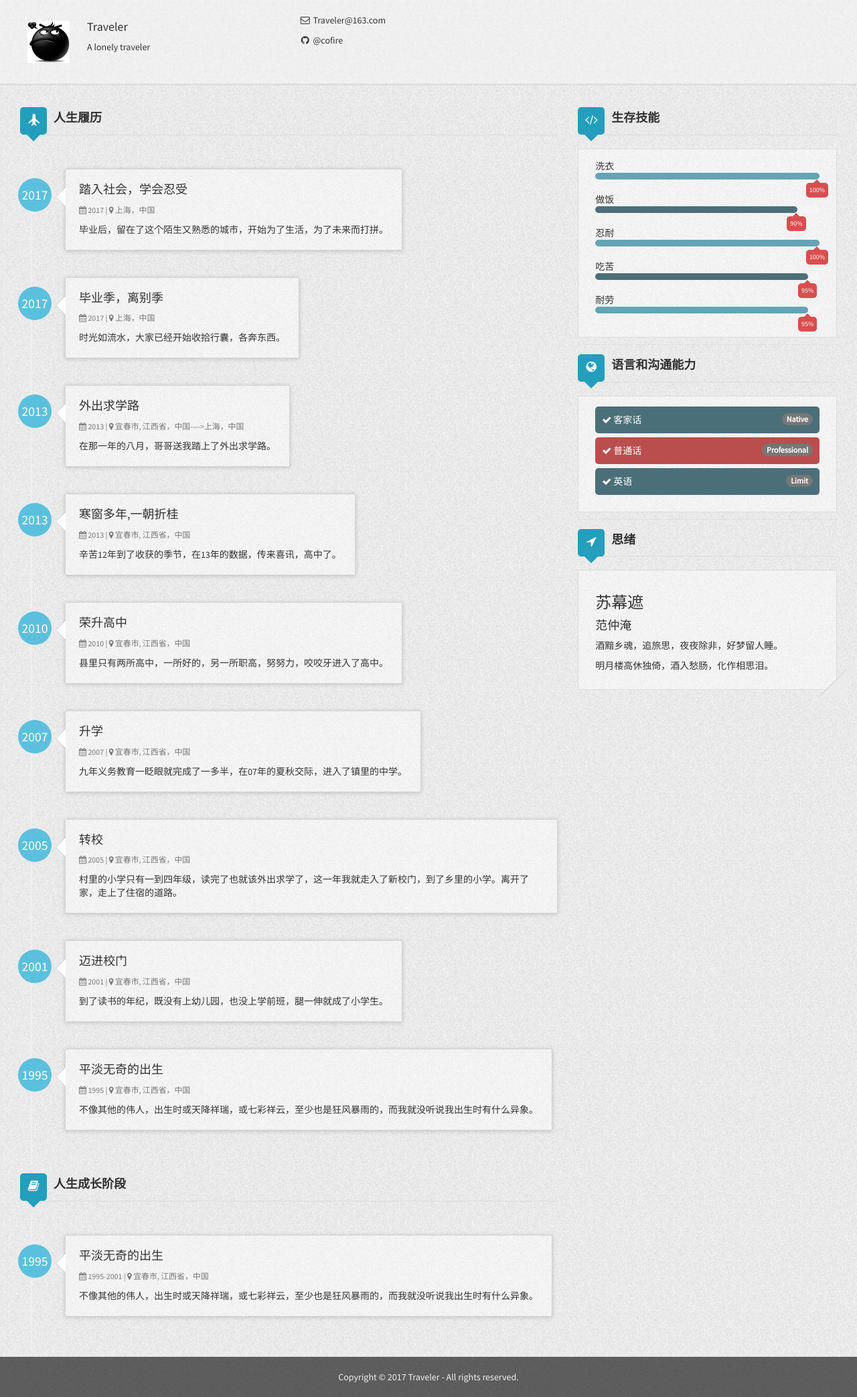
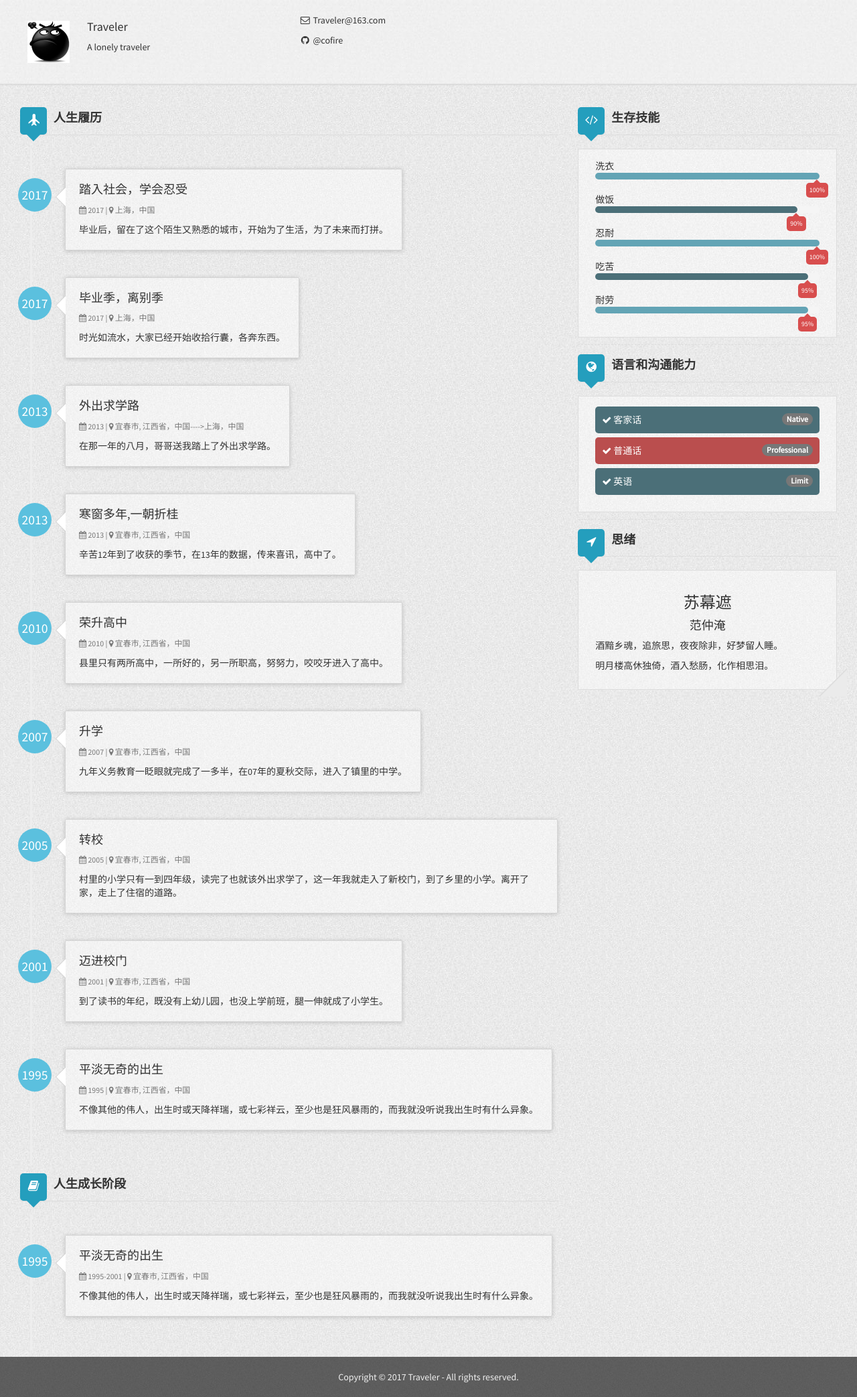
Before and after one commit to cofire2/cofire2.github.io, a Jekyll site: the page built from index.html, in a window 1280 px wide. Shown: the whole page at 67% size. Built offline with Jekyll 4.4.1, drawn with Linux system fonts in a browser that asks for light colours; nearby versions of some CDN libraries.

Commit message:
Update index.html

```diff
--- a/index.html
+++ b/index.html
@@ -245,9 +245,9 @@ layout: default
             <h3 class="title with-icon"><span class="fa fa-location-arrow cat-title"></span> 思绪</h3>
             <div class="grid-block">
                 <!-- <iframe src="https://www.google.com/maps/embed/v1/place?q={{ site.author.address }}&key=AIzaSyClEWLh20lxrQBFR7omuuVESviszPxONyk" width="100%" height="100%" frameborder="0" style="border:0"></iframe> -->
-                <h3>苏幕遮</h3>
-                <h4>范仲淹</h4>
-                <div>
+                <h3 class="gushiName">苏幕遮</h3>
+                <h4 class="gushiAuthor">范仲淹</h4>
+                <div class="gushiContent">
                   <p>酒黯乡魂，追旅思，夜夜除非，好梦留人睡。</p>
                   <p>明月楼高休独倚，酒入愁肠，化作相思泪。</p>
                 </div>
```
